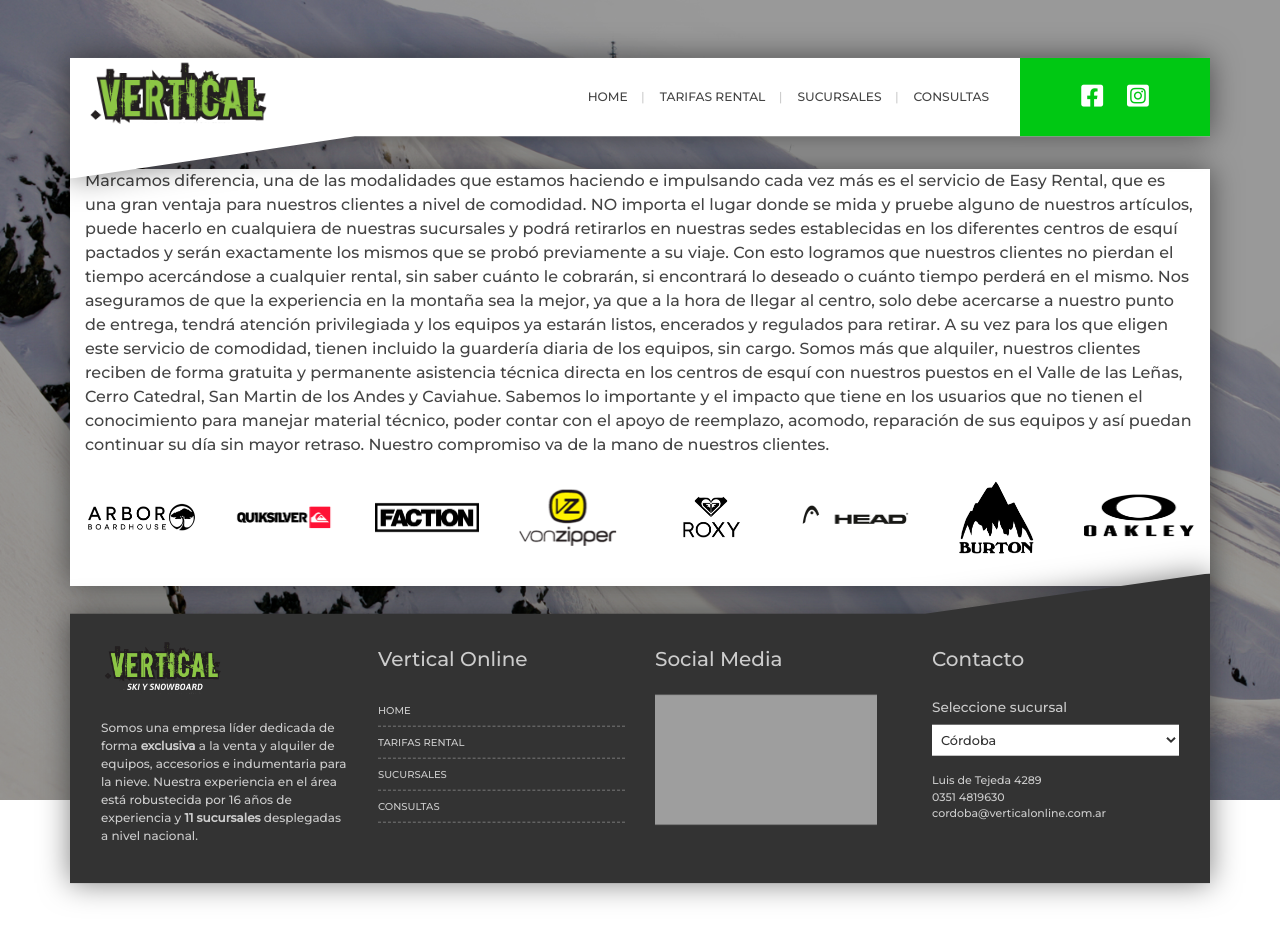
After one commit to javipons22/vertical, a PHP site: page /easyrental.php in a window 1280 px wide. The commit adds this page. Run offline with PHP 8.4, Linux system fonts and the light colour scheme; grey boxes are pictures that could not be loaded.

Commit message:
fotos banner y textos banner- easyrental

```diff
--- /dev/null
+++ b/easyrental.php
@@ -0,0 +1,9 @@
+<?php include 'header.php'; ?>
+<main class="container pb-4 contenido">
+    <p>Marcamos diferencia, una de las modalidades que estamos haciendo e impulsando cada vez más es el servicio de Easy Rental, que es una gran ventaja para nuestros clientes a nivel de comodidad. NO importa el lugar donde se mida y pruebe alguno de nuestros artículos, puede hacerlo en cualquiera de nuestras sucursales y podrá retirarlos en nuestras sedes establecidas en los diferentes centros de esquí pactados y serán exactamente los mismos que se probó previamente a su viaje.
+Con esto logramos que nuestros clientes no pierdan el tiempo acercándose a cualquier rental, sin saber cuánto le cobrarán, si encontrará lo deseado o cuánto tiempo perderá en el mismo. Nos aseguramos de que la experiencia en la montaña sea la mejor, ya que a la hora de llegar al centro, solo debe acercarse a nuestro punto de entrega, tendrá atención privilegiada y los equipos ya estarán listos, encerados y regulados para retirar. A su vez para los que eligen este servicio de comodidad, tienen incluido la guardería diaria de los equipos, sin cargo.
+Somos más que alquiler, nuestros clientes reciben de forma gratuita y permanente asistencia técnica directa en los centros de esquí con nuestros puestos en el Valle de las Leñas, Cerro Catedral, San Martin de los Andes y Caviahue.
+Sabemos lo importante y el impacto que tiene en los usuarios que no tienen el conocimiento para manejar material técnico, poder contar con el apoyo de reemplazo, acomodo, reparación  de sus equipos y así puedan continuar su día sin mayor retraso.
+Nuestro compromiso va de la mano de nuestros clientes.</p>
+<!-- main cierra en footer.php -->
+<?php include 'footer.php'; ?>
--- a/footer.php
+++ b/footer.php
@@ -14,7 +14,7 @@
             <div class="row row-cols-1 row-cols-sm-2 row-cols-md-3 row-cols-lg-4 footer__contenido px-5 px-lg-3">
                 <div class="col py-4 pt-4 py-lg-0">
                     <img src="img/logofooter.png" alt="logo vertical" class="footer__logo">
-                    <p class="footer__quienes-somos mt-4">Lorem ipsum dolor sit, amet consectetur adipisicing elit. Distinctio esse molestiae ipsum deleniti quia voluptatibus vitae quasi alias veniam! Laborum.</p>
+                    <p class="footer__quienes-somos mt-4">Somos una  empresa líder dedicada de forma <strong>exclusiva</strong> a la venta y alquiler de equipos, accesorios e indumentaria para la nieve. Nuestra experiencia en el área está robustecida por 16 años de experiencia y <strong>11 sucursales</strong> desplegadas a nivel nacional.</p>
 
                 </div>
                 <div class="col py-4 py-lg-0">
--- a/js/script.js
+++ b/js/script.js
@@ -13,7 +13,7 @@ jQuery(document).ready(function($){
             // INICIO FUNCION CAMBIAR IMAGENES BANNER EN MOBIL CON RESPECTO A LAPTOP
             // Borramos todos los slides del container
             $(".carousel-container-js").empty();
-            for(var i = 1; i <= 3; i++){
+            for(var i = 1; i <= 4; i++){
                 // si es la primera foto , en div class agregar active
                 if(i == 1) {
                     $(".carousel-container-js" ).append( `<div class="carousel-item active"><img src="img/banner${i}.jpg" class="d-block w-100 img-carousel" alt="imagen banner ${i}"></div>` );
@@ -23,7 +23,7 @@ jQuery(document).ready(function($){
             }
         } else {
             $(".carousel-container-js").empty();
-            for(var i = 1; i <= 3; i++){
+            for(var i = 1; i <= 4; i++){
                 // si es la primera foto , en div class agregar active
                 if(i == 1) {
                     $(".carousel-container-js" ).append( `<div class="carousel-item active"><img src="img/banner-mobile${i}.jpg" class="d-block w-100 img-carousel" alt="imagen banner ${i}"></div>` );
@@ -42,7 +42,7 @@ jQuery(document).ready(function($){
 
     // INICIO CAMBIO DE SUCURSALES FOOTER (INICIO) ------------------
     // Cambio de Sucursales footer
-    $('#sucursal').on('change', function() {
+    $('#sucursal-footer-select').on('change', function() {
         var sucursal = this.value;
         for (var i = 0; i < 3 ; i++) {
             // i + 1 porque tiene que empezar desde el 2do elemento del array sucursales
--- a/sass/partials/_main.scss
+++ b/sass/partials/_main.scss
@@ -288,8 +288,8 @@ button:focus {
     &__formulario {
         font-family: Montserrat;
         input,textarea,select {
-            border: 2px solid $verde-vertical;
-            font-size:0.9em;
+            border: 0.75px solid $verde-vertical;
+            font-size:0.85em;
             color: #777;
         }
     }
```
Also changed, not shown: img/banner-mobile1.jpg, img/banner-mobile3.jpg, img/banner-mobile4.jpg (added), img/banner.jpg (added), img/banner1.jpg, img/banner2.jpg, img/banner3.jpg, img/banner4.jpg (added), style.css.
